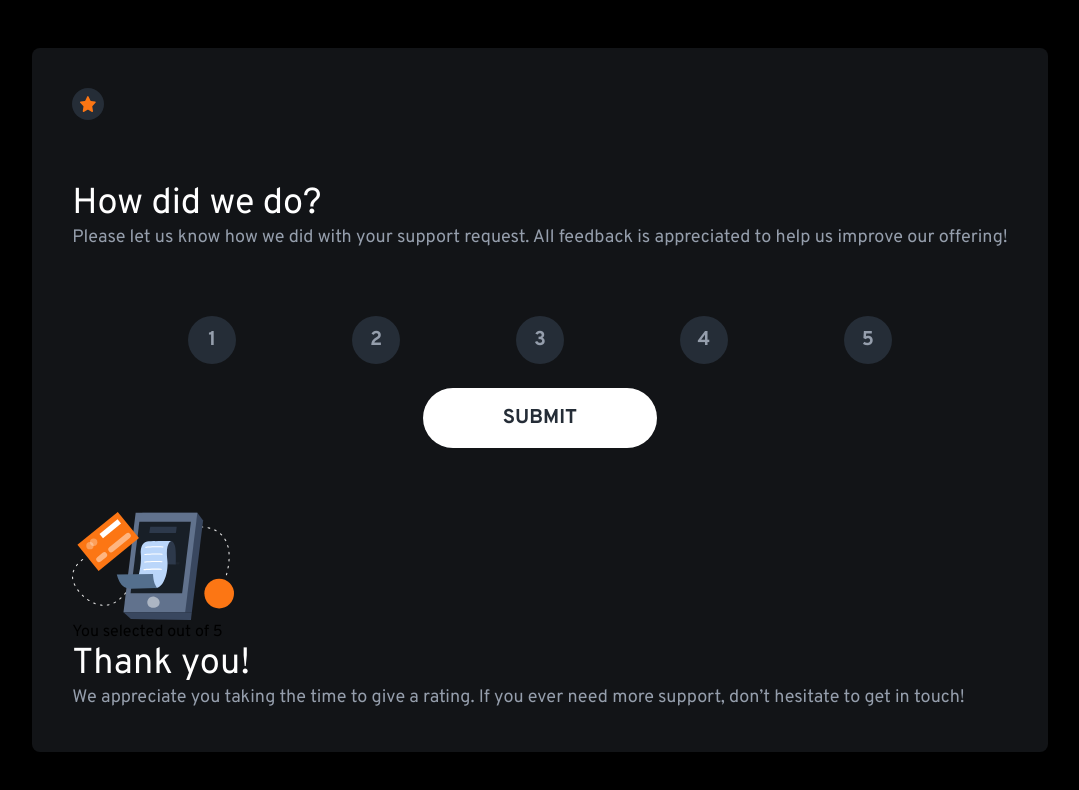
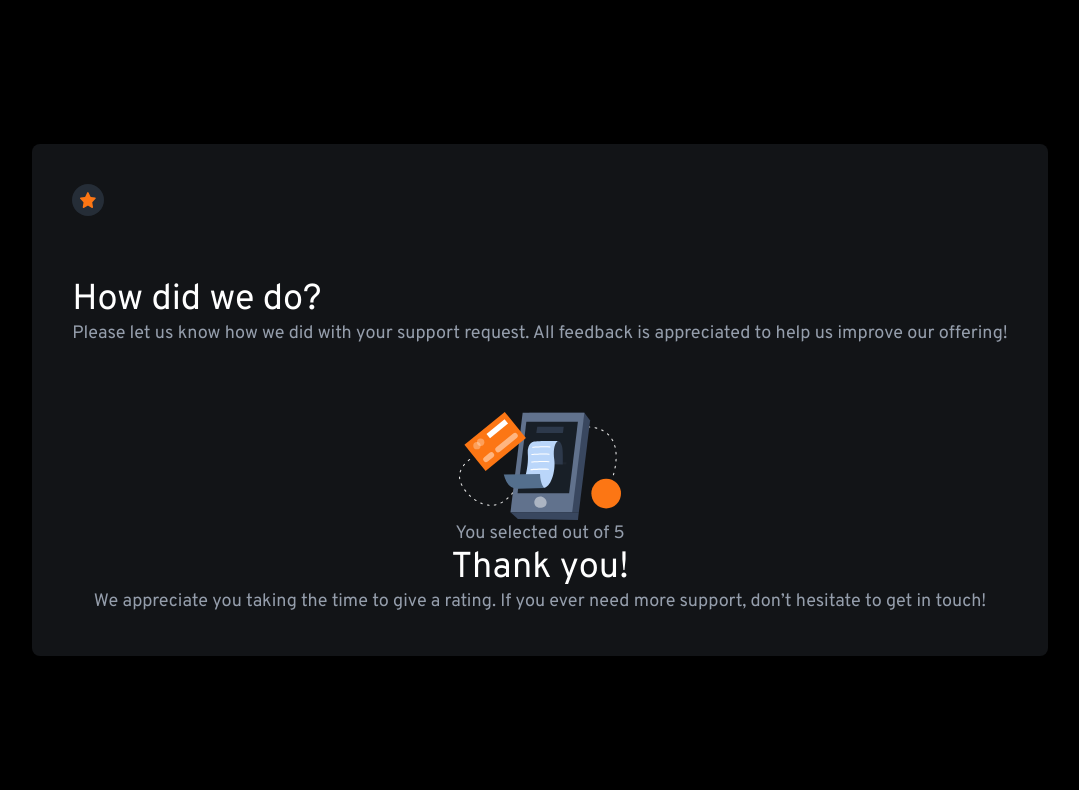
Before and after one commit to lavollmer/interactive-rating-component, a React (Vite) app: page / in a window 1280 px wide. Both pictures are taken after a click on the button "SUBMIT". Shown: the top 790 px of the page, without its empty margins (100-1179 px from the left). Built offline with nearby package versions, Linux system fonts and the light colour scheme.

Commit message:
debugging the thank you section

```diff
--- a/src/App.jsx
+++ b/src/App.jsx
@@ -1,7 +1,6 @@
 import "./App.css";
 import IconStar from "../src/assets/icon-star.svg";
 import Rating from "./components/Rating";
-import Thank from "./components/Thank";
 
 
 function App() {
@@ -27,9 +26,6 @@ function App() {
           <div>
             <Rating number={number} />
           </div>
-          <div>
-            <Thank rating={number} />
-          </div>
         </div>
       </div>
     </>
--- a/src/components/Rating.jsx
+++ b/src/components/Rating.jsx
@@ -8,17 +8,18 @@ const Rating = ({ number }) => {
 
   const handleSubmit = (e) => {
     e.preventDefault();
-    if (rating === "") {
+    if (rating === number) {
+      setIsSubmitted(true);
+      setRating(number);
+    } else {
       alert("Please select a rating!");
-    } else {
-      setIsSubmitted(true);
     }
   };
 
   return (
     <div className="flex flex-col space-y-6">
       {isSubmitted ? (
-        <Thank rating={rating} />
+        <Thank rating={number} />
       ) : (
         <>
           <div className="flex flex-row justify-evenly items-center justify-center">
--- a/src/components/Thank.jsx
+++ b/src/components/Thank.jsx
@@ -3,15 +3,15 @@ import IllustrationThank from "../assets/illustration-thank-you.svg";
 
 const Thank = ({rating}) => {
   return (
-    <div>
-      <div>
+    <div className="flex flex-col justify-center items-center">
+      <div className="flex flex-col justify-center items-center">
         <div>
           <img src={IllustrationThank} alt="illustration-thank-you" />
         </div>
-        <div>
-            <p>You selected {rating} out of 5</p>
+        <div className="flex flex-col justify-center items-center">
+            <p className="text-light-grey text-lg">You selected {rating} out of 5</p>
         </div>
-        <div>
+        <div className="flex flex-col justify-center items-center">
           <h1 className="text-white text-4xl">Thank you!</h1>
           <p className="text-light-grey text-lg">
             We appreciate you taking the time to give a rating. If you ever need
```
